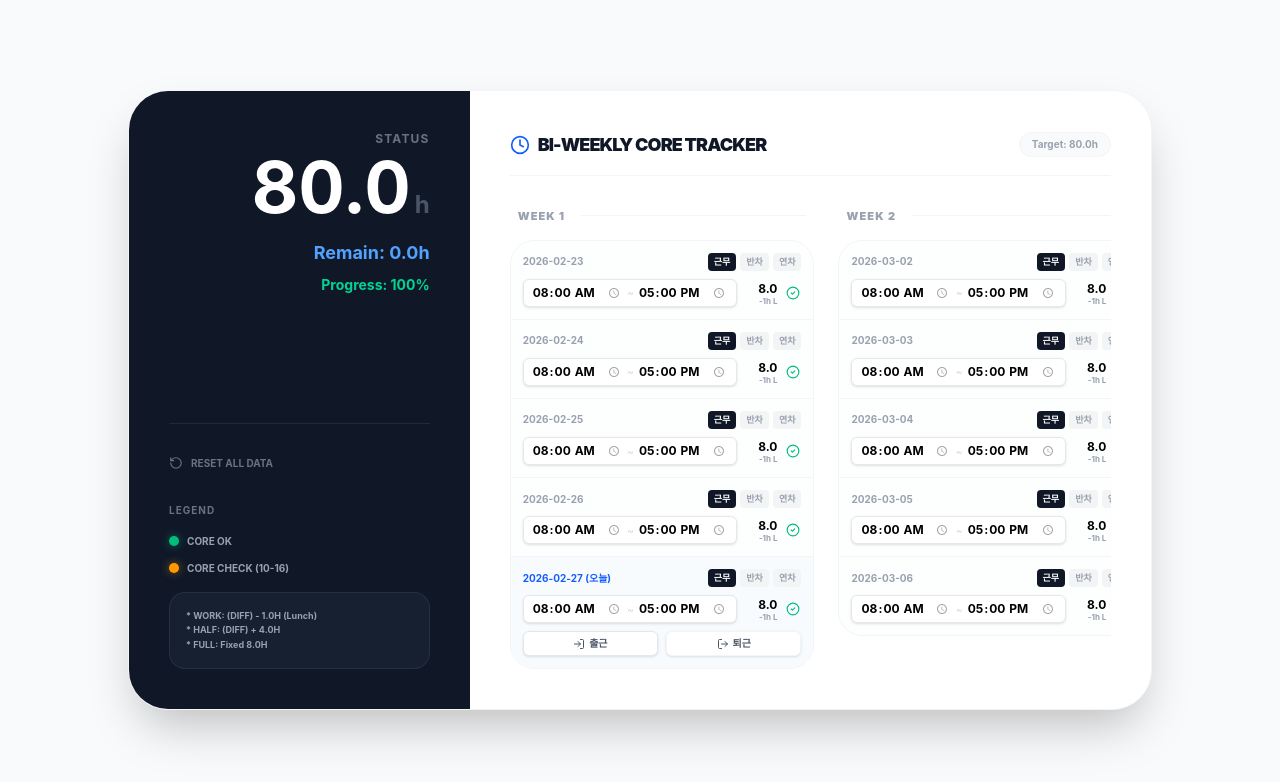
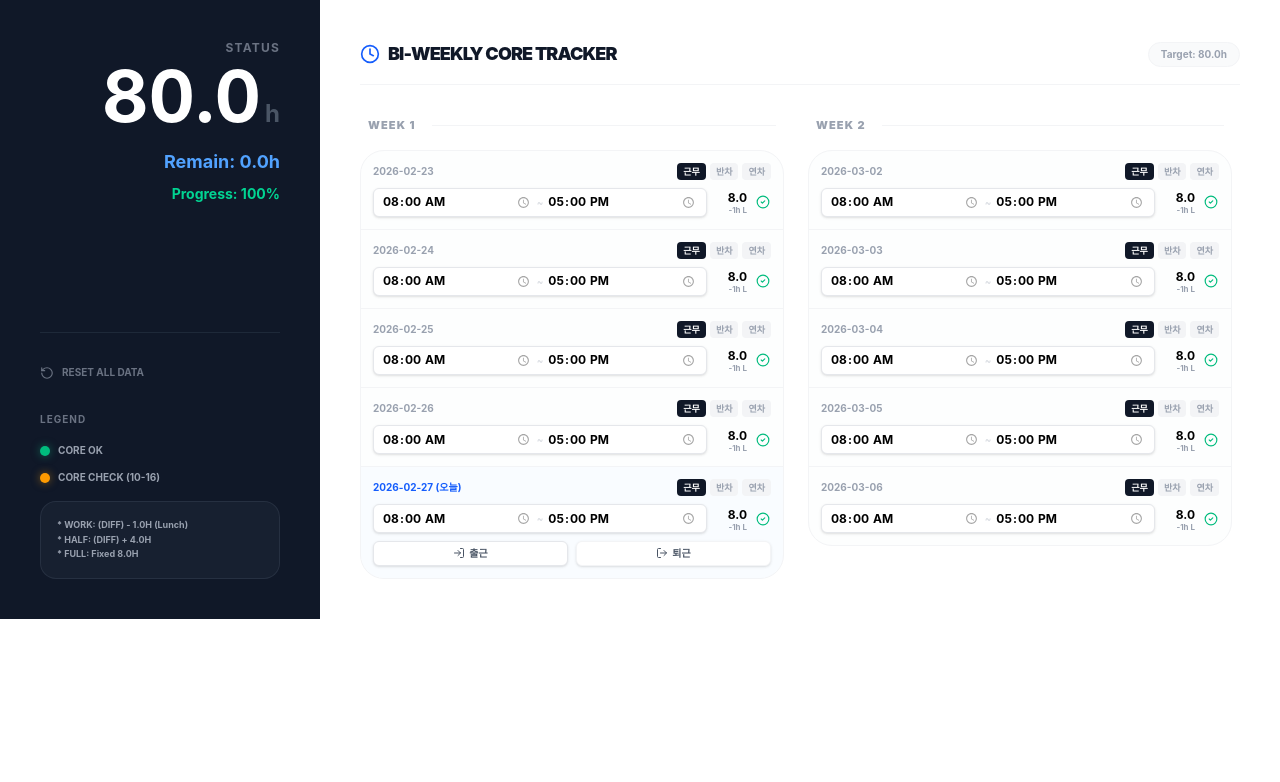
Before and after one commit to many-yun/core80, a React (Vite) app: page / in a window 1280 px wide. Shown: the top 782 px of the page. Built offline with nearby package versions, Linux system fonts and the light colour scheme.

Commit message:
스타일 수정

```diff
--- a/src/App.tsx
+++ b/src/App.tsx
@@ -184,10 +184,9 @@ export default function App() {
    };
 
    return (
-      <div className="w-full min-h-screen bg-gray-50 flex items-center justify-center p-4">
-         <div className="w-full max-w-5xl bg-white shadow-2xl rounded-[2.5rem] overflow-hidden flex flex-col md:flex-row border border-gray-100">
+      <div className="w-full min-w-5xl bg-white overflow-hidden flex flex-col md:flex-row">
          {/* Left Side: Display Stats */}
-            <div className="w-full md:w-1/3 bg-gray-900 p-8 md:p-10 text-right flex flex-col justify-between">
+         <div className="w-full md:w-1/4 bg-gray-900 p-8 md:p-10 text-right flex flex-col justify-between">
             <div>
                <div className="text-gray-500 text-xs uppercase tracking-widest mb-1 font-bold">Status</div>
                <div className="text-white text-7xl font-bold mb-4 tabular-nums">
@@ -204,8 +203,8 @@ export default function App() {
                <button
                   onClick={resetAll}
                   className="flex items-center gap-2 text-gray-500 hover:text-red-400 transition-colors text-[10px] uppercase font-bold mb-8 group">
-                     <RotateCcw size={14} className="group-hover:rotate-180 transition-transform duration-500" /> Reset
-                     All Data
+                  <RotateCcw size={14} className="group-hover:rotate-180 transition-transform duration-500" /> Reset All
+                  Data
                </button>
                <h3 className="text-gray-500 text-[10px] uppercase font-bold mb-4 tracking-widest">Legend</h3>
                <div className="space-y-3">
@@ -272,6 +271,5 @@ export default function App() {
             </div>
          </div>
       </div>
-      </div>
    );
 }
```
Lines whose indentation alone changed are shown as unchanged.
